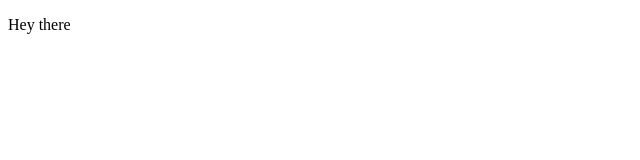
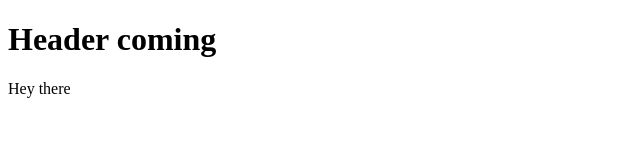
Before and after one commit to jyotiz/fullstackD, a website: page index.html in a window 1280 px wide. Shown: the whole page, without its empty margins (0-640 px from the left). Drawn offline with Linux system fonts and the light colour scheme.

```diff
--- a/index.html
+++ b/index.html
@@ -4,6 +4,7 @@
 
     </head>
     <body>
+        <h1>Header coming</h1>
         <p> Hey there</p>
     </body>
 </html>
```
Also changed, not shown: package.json (added, +24 -0 lines), 2 other files.
